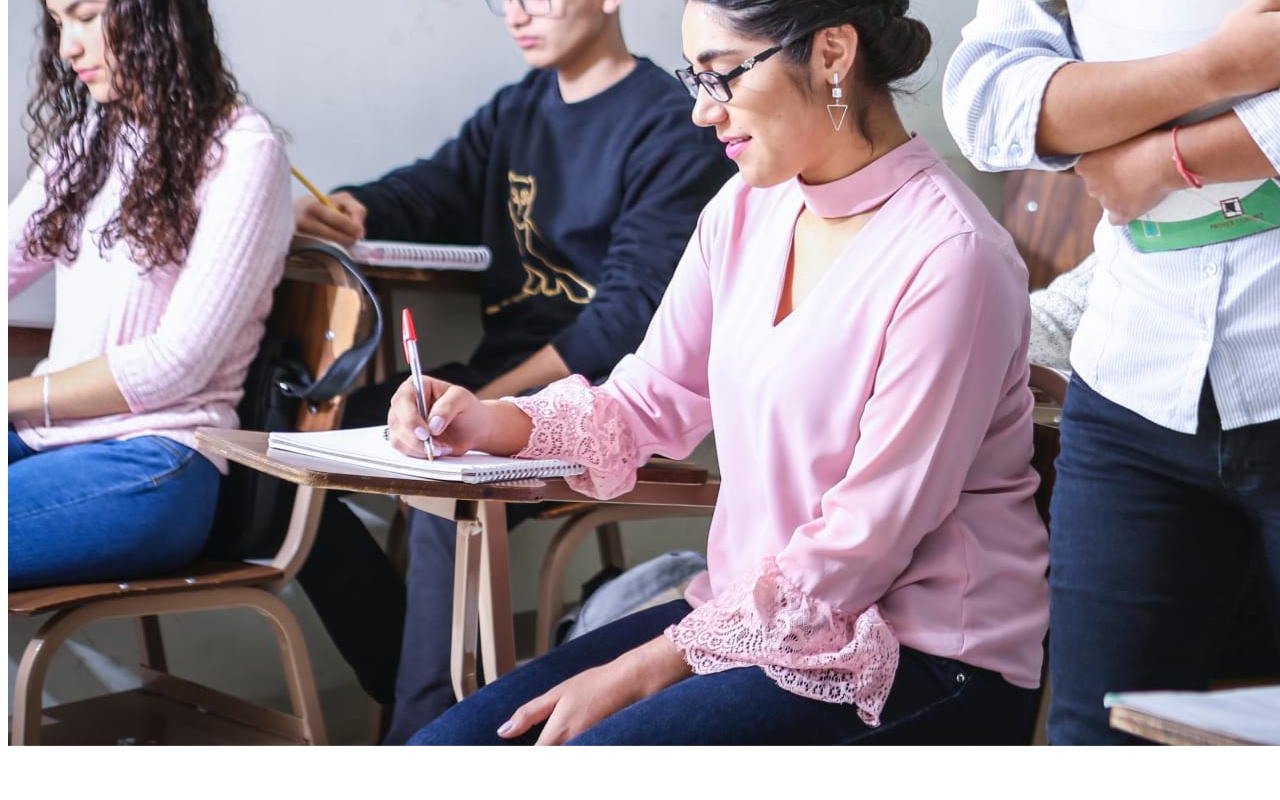
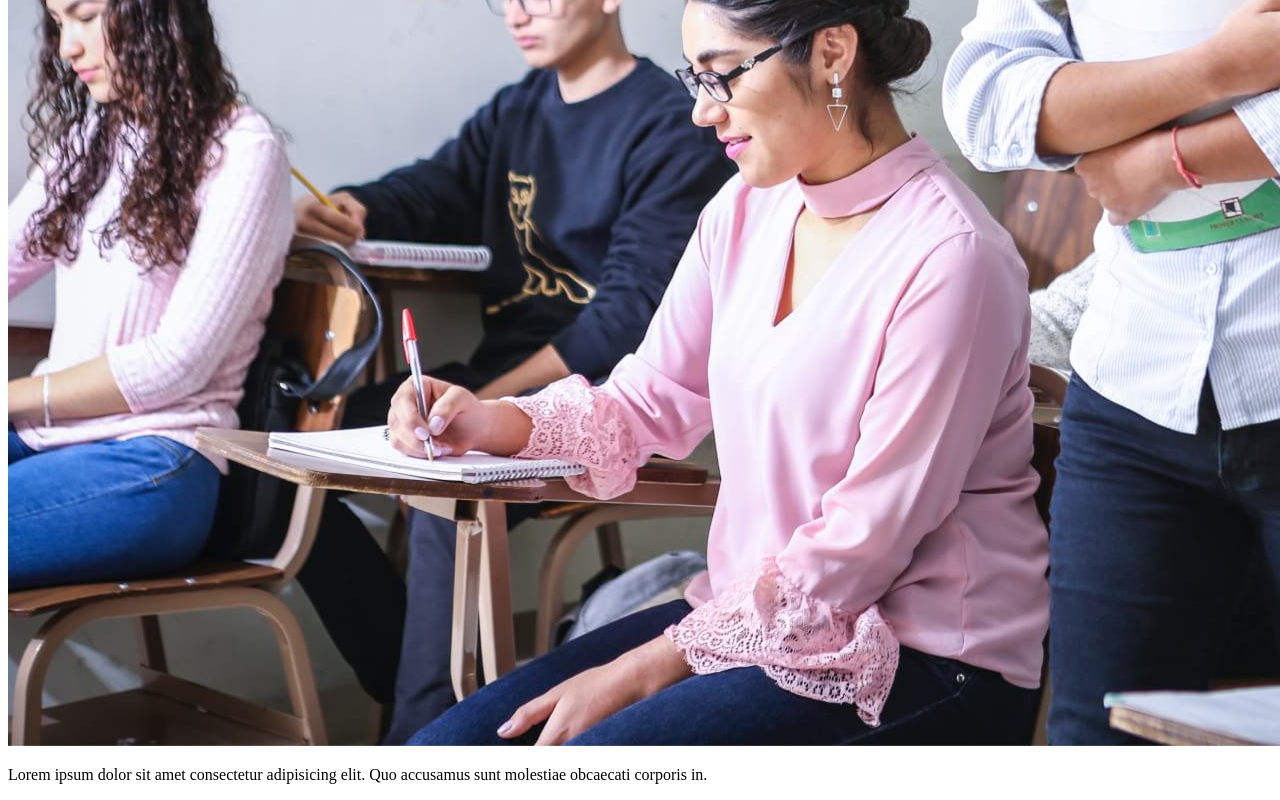
Before and after one commit to NhiThantt/BSProject5008, a plain HTML site: page index.html in a window 1280 px wide. Shown: the part 646-1446 px from the top of the page. Before the commit the page ends 1404 px from the top, so only its background shows below. Drawn offline with Linux system fonts and the light colour scheme.

Commit message:
dev1 update code

```diff
--- a/index.html
+++ b/index.html
@@ -26,6 +26,9 @@
     <section class="carousel">
         <img src="./img/2.jpg" alt="">
     </section>
+    <section class="service">
+        <p>Lorem ipsum dolor sit amet consectetur adipisicing elit. Quo accusamus sunt molestiae obcaecati corporis in.</p>
+    </section>
 
     <script src="./js/main.js"></script>
 </body>
```
